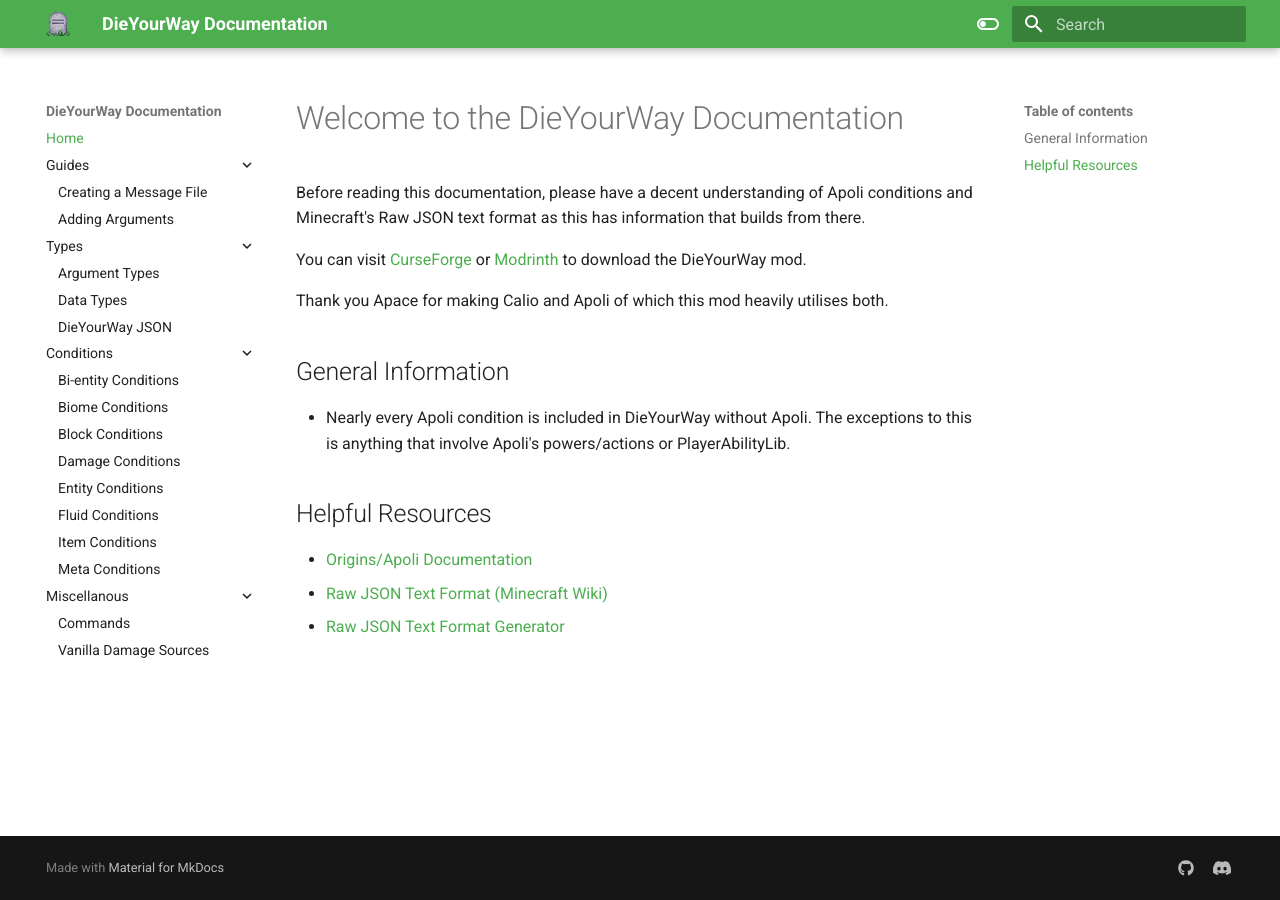
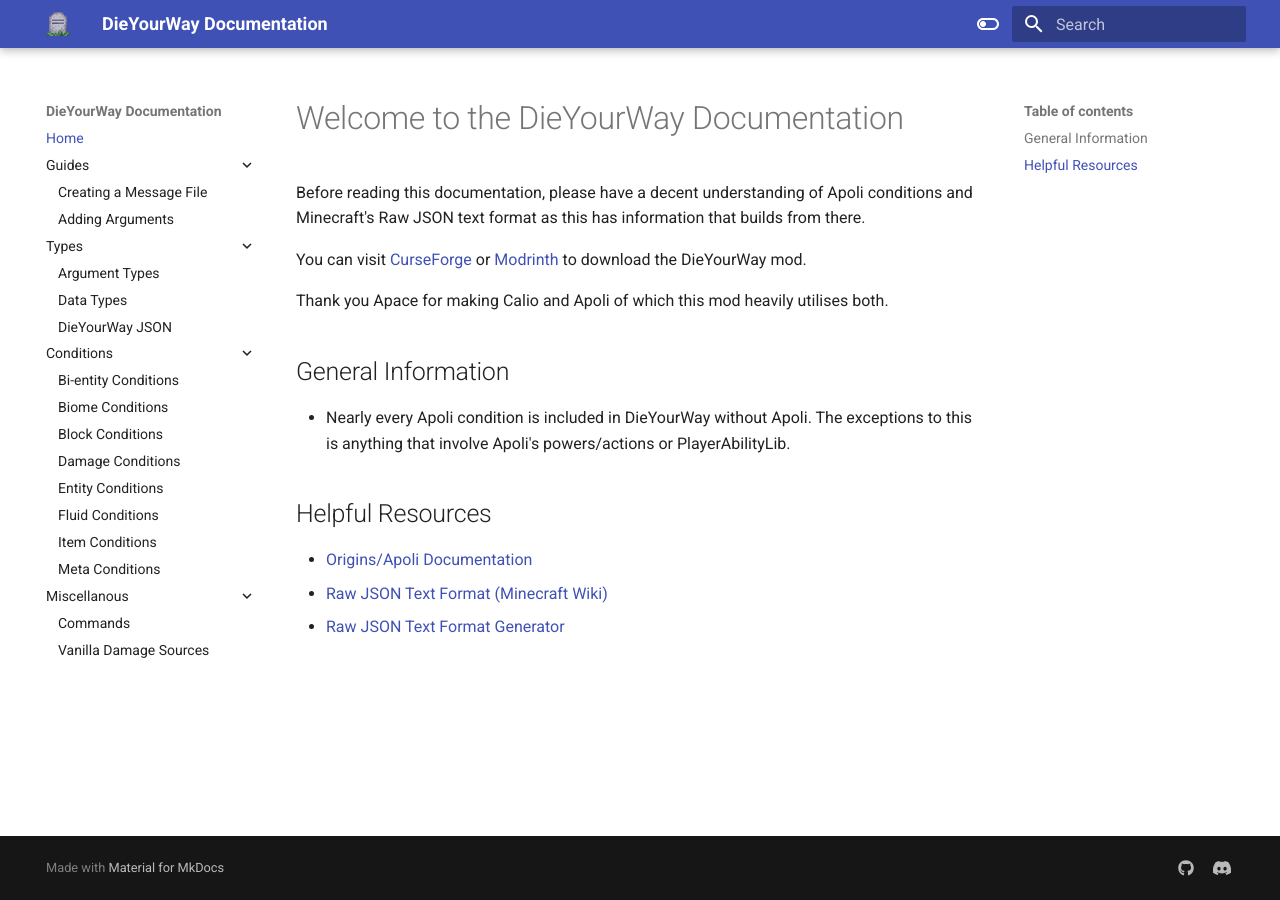
Before and after one commit to MerchantPug/dieyourway-docs, an MkDocs documentation site: the page built from docs/index.md, in a window 1280 px wide. Built offline with MkDocs 1.6.1 and Material for MkDocs 9.7.7, drawn with Linux system fonts in a browser that asks for light colours.

Commit message:
Update mkdocs.yml

```diff
--- a/mkdocs.yml
+++ b/mkdocs.yml
@@ -29,15 +29,15 @@
   palette:
     - media: "(prefers-color-scheme: light)"
       scheme: default
-      primary: green
-      accent: light-green
+      primary: indigo
+      accent: blue
       toggle:
         icon: material/toggle-switch-off-outline
         name: Switch to dark mode
     - media: "(prefers-color-scheme: dark)"
       scheme: slate
       primary: indigo
-      accent: light blue
+      accent: cyan
       toggle:
         icon: material/toggle-switch
         name: Switch to light mode
```
